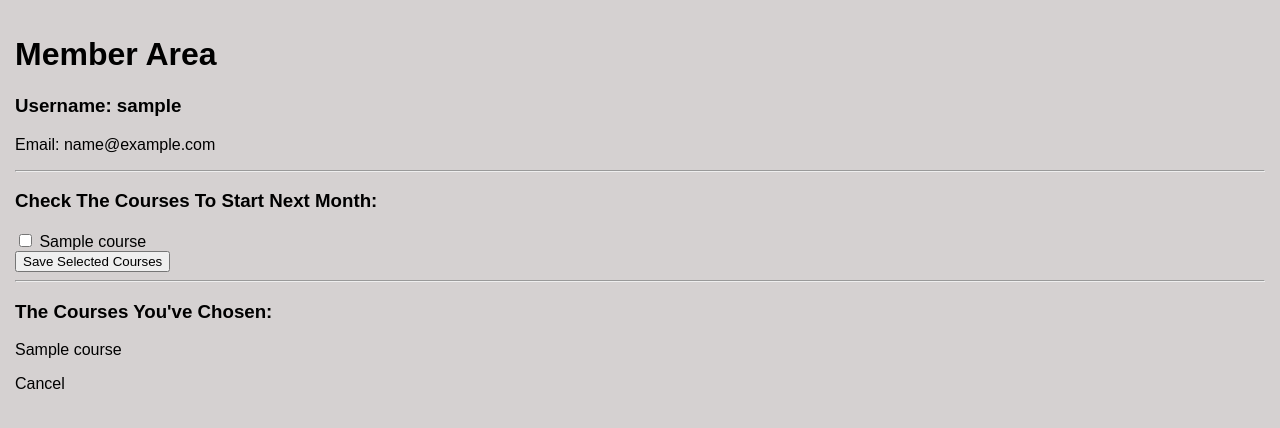
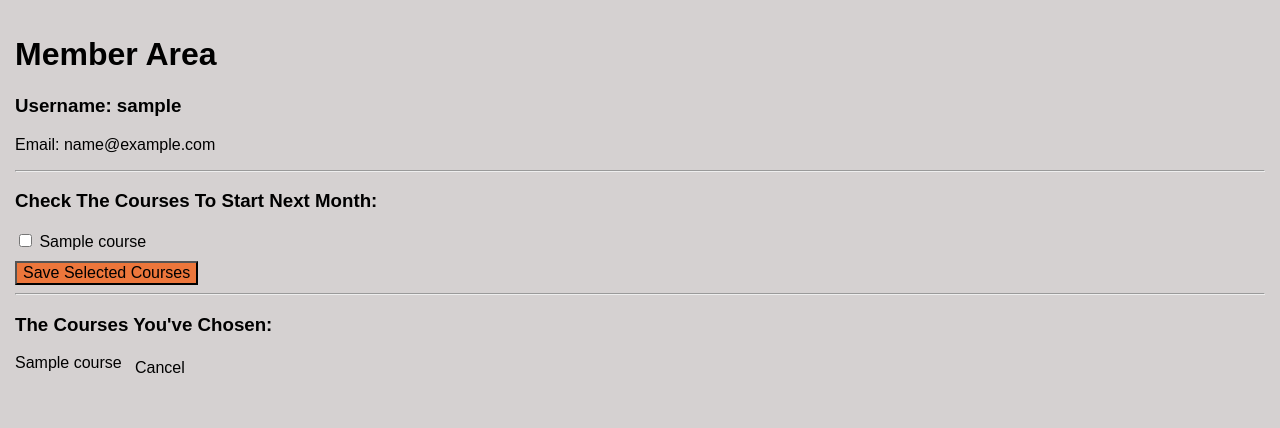
Before and after one commit to zlearner0/CodeGenius, a Flask app: page /member_area in a window 1280 px wide. Shown: the part 60-488 px from the top of the page. Run offline with Flask 3, Linux system fonts and the light colour scheme; a user stored in the database is signed in; tables that the repository leaves empty hold one stand-in row (values such as "Sample post").

Commit message:
styling member are page

```diff
--- a/project/static/style.css
+++ b/project/static/style.css
@@ -116,3 +116,44 @@ a:hover {
 .home-text{
     text-align: center;
 }
+
+
+
+.chkbx-line{
+    padding-bottom: 10px;
+}
+
+.save-courses {
+    background-color: #ec763b;
+    color: #000;
+    /* padding: 5px 5px; */
+    /* border: none; */
+    cursor: pointer;
+    font-size: 16px;
+}
+
+
+.chosen-course {
+    display: flex;
+    justify-content: start;
+    align-items: center;
+    /* padding: 0;
+    margin: 0; */
+}
+
+.chosen-course p{
+    padding: 0;
+    margin: 0;
+    width: 120px;
+    padding-bottom: 10px;
+}
+.chosen-course a{
+    margin-left: 75px;
+    padding: 0;
+    margin: 0;
+}
+
+.chosen-course a:hover{
+    color: red;
+
+}
```
